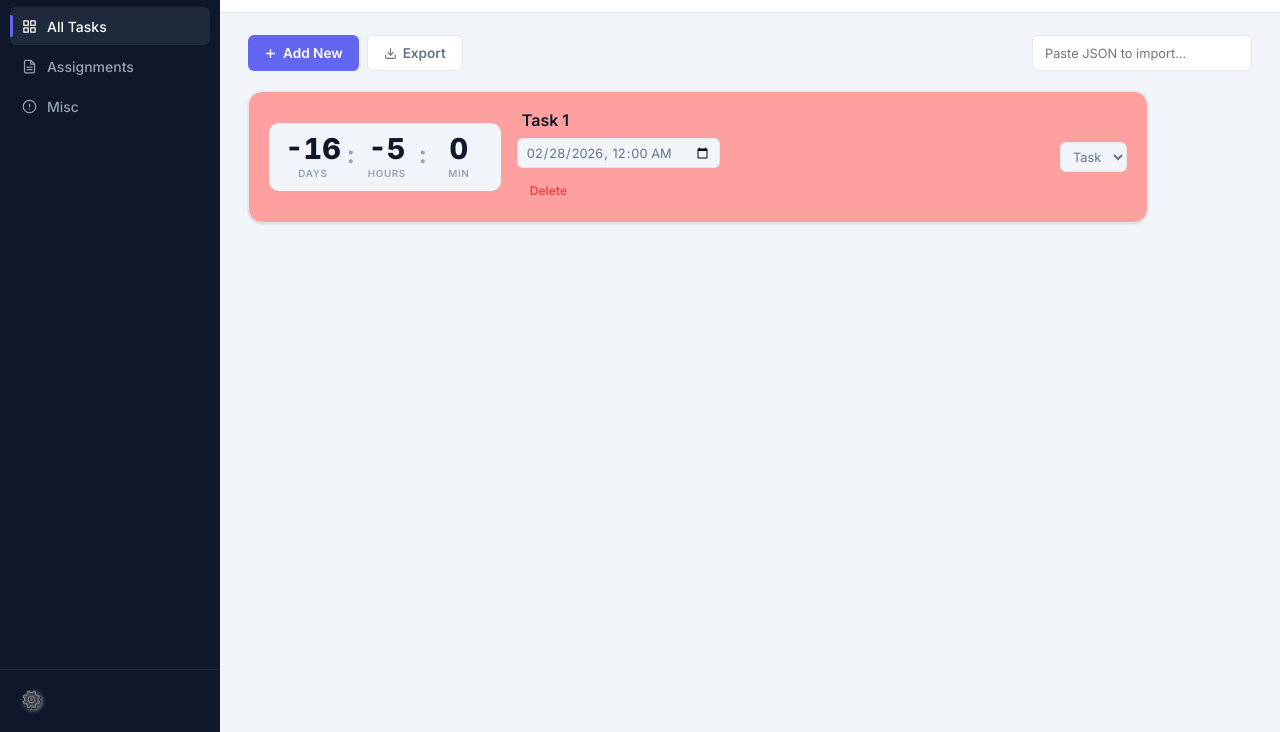
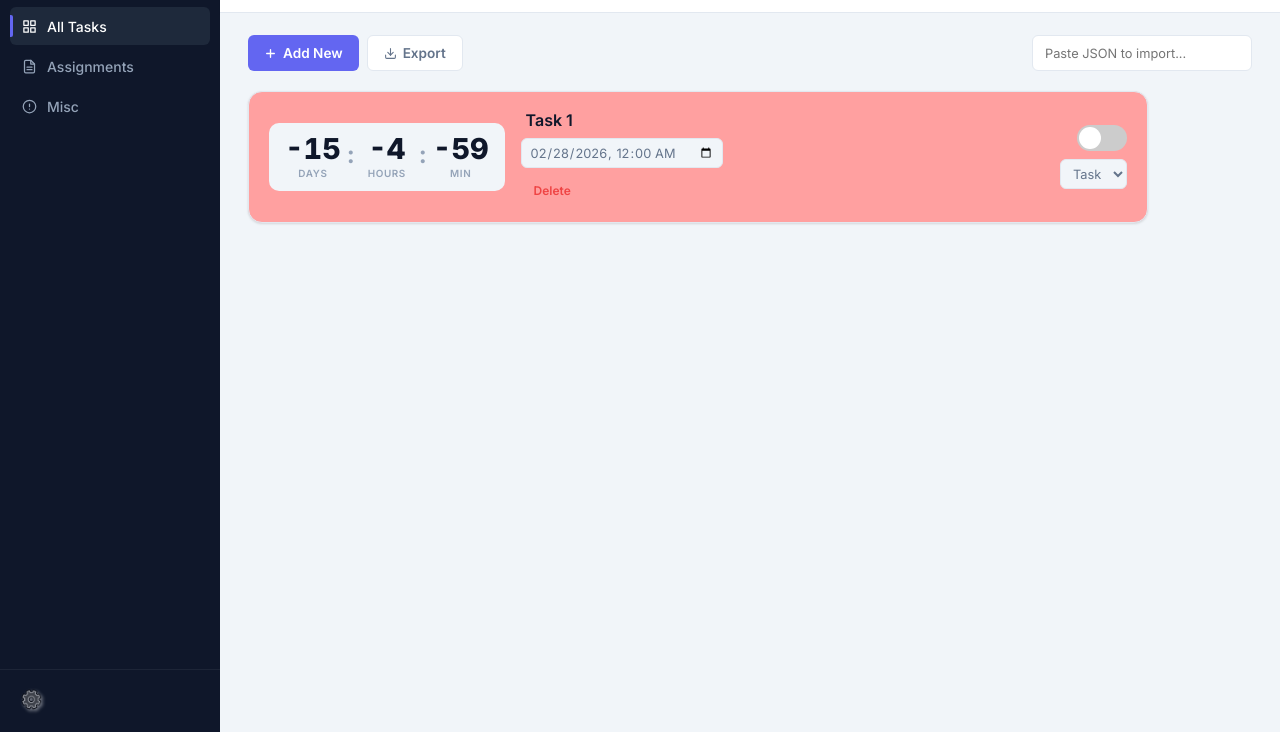
Before and after one commit to midanlorrr/tracker-website-new, a plain HTML site: page index.html in a window 1280 px wide. Shown: the part 68-800 px from the top of the page. Drawn offline with Linux system fonts and the light colour scheme.

Commit message:
Fixed negative time bug and added a switch between full-time and hours-only

```diff
--- a/index.js
+++ b/index.js
@@ -4,6 +4,7 @@ const DAY_MS = 24*60*60*1000;
 const defaultObject = {
     title: 'Task 1',
     type: 'task',
+    time: 'reg',
     dueDate: defaultDate,
     timeRemainingMS: 0,
     id: '0',
@@ -18,6 +19,7 @@ let countdownObjectsArray = [
 ]
 
 let renderType = 'all';
+let timeType = 'reg';
 
 function setActiveNav(activeId) {
     ['all', 'assignments', 'misc'].forEach(id => {
@@ -29,15 +31,16 @@ function renderCountdowns() { // renders each countdown object
     countdownObjectsArray.sort((a, b)=> a.timeRemainingMS - b.timeRemainingMS);
     let countdownGridHTML = ``;
     countdownObjectsArray.forEach((countdownObject)=>{
-        const {title, id, dueDate, type} = countdownObject;
-    const HTML = `
+        const {title, id, dueDate, type, time} = countdownObject;
+        const HTML = `
         <div class="countdown-block" data-id="${id}">
             <div class="time-content">
                 <div class="timebox">
-                    <div class="time-segments">
+                    ${time === 'reg' ?
+                    `<div class="time-segments">
                         <h3 id="days-${id}">00</h3><p>Days</p>
                     </div>
-                    <span class="time-sep">:</span>
+                    <span class="time-sep">:</span>` : ''}
                     <div class="time-segments">
                         <h3 id="hours-${id}">00</h3><p>Hours</p>
                     </div>
@@ -54,6 +57,10 @@ function renderCountdowns() { // renders each countdown object
                     <button class="delete-button" data-action="delete">Delete</button>
                 </div>
                 <div class="extrabox">
+                    <label class="switch">
+                        <input type="checkbox" data-action="toggle-time" ${time !== 'reg' ? 'checked' : ''}>
+                        <span class="slider"></span>
+                    </label>
                     <select name="Type" data-action="select-task" value="${type}">
                         <option value="task" ${type === 'task' ? 'selected' : ''}>Task</option>
                         <option value="misc" ${type === 'misc' ? 'selected' : ''}>Misc</option>
@@ -100,14 +107,16 @@ function extractTime(countdownObject) {
     if (countdownObject.dueDate === 0) {
         return;
     }
-    const {days, hours, minutes, seconds, dueDate, timeRemainingMS} = countdownObject;
+    const {days, hours, minutes, seconds, dueDate, timeRemainingMS, time} = countdownObject;
     const targetDateMS = new Date(dueDate).getTime();
     const diffMs = targetDateMS - Date.now();
     countdownObject.timeRemainingMS = diffMs;
-    countdownObject.days = Math.floor(diffMs / 1000 / 60 / 60 / 24);
-    countdownObject.hours = Math.floor(diffMs / 1000 / 60 / 60) % 24;
-    countdownObject.minutes = Math.floor(diffMs / 1000 / 60) % 60;
-    countdownObject.seconds = Math.floor(diffMs / 1000) % 60;
+    countdownObject.days = diffMs > 0 ? Math.floor(diffMs / 1000 / 60 / 60 / 24) : Math.ceil(diffMs / 1000 / 60 / 60 / 24);
+    countdownObject.hours = time === 'reg' ? (diffMs > 0 ? Math.floor(diffMs / 1000 / 60 / 60) % 24 : Math.ceil(diffMs / 1000 / 60 / 60) % 24) : (
+        diffMs > 0 ? Math.floor(diffMs / 1000 / 60 / 60) : Math.ceil(diffMs / 1000 / 60 / 60)
+    );
+    countdownObject.minutes = diffMs > 0 ? Math.floor(diffMs / 1000 / 60) % 60 : Math.ceil(diffMs / 1000 / 60) % 60;
+    countdownObject.seconds = diffMs > 0 ? Math.floor(diffMs / 1000) % 60 : Math.ceil(diffMs / 1000) % 60;
     //console.log(`${days} days, ${hours} hours, ${minutes} minutes, and ${seconds} seconds`);
 }
 
@@ -120,8 +129,8 @@ function renderTimes() { // renders just the time components
             if (countdownObject.type !== 'misc') return;
         }
         extractTime(countdownObject);
-        const {days, hours, minutes, seconds, id, timeRemainingMS} = countdownObject;
-        document.getElementById(`days-${id}`).innerHTML = days;
+        const {days, hours, minutes, seconds, id, timeRemainingMS, time} = countdownObject;
+        time === 'reg' ? document.getElementById(`days-${id}`).innerHTML = days : '';
         document.getElementById(`hours-${id}`).innerHTML = hours;
         document.getElementById(`minutes-${id}`).innerHTML = minutes;
         if (days < 1) updateCountdownBG(document.querySelector(`[data-id="${id}"]`), timeRemainingMS);
@@ -199,15 +208,8 @@ document.addEventListener('click', (e)=>{
     }
     if (e.target.matches('[data-action="add"]')) {
         countdownObjectsArray.push({
-            title: `Task`,
-            type: 'misc',
-            dueDate: 0,
-            timeRemainingMS: 0,
-            id: crypto.randomUUID(),
-            days: 0,
-            hours: 0,
-            minutes: 0,
-            seconds: 0
+            ...defaultObject,
+            id: crypto.randomUUID()
         });
         renderCountdowns();
     }
@@ -232,7 +234,6 @@ document.addEventListener('click', (e)=>{
         // console.log(id);
         startEditTitle(titleElement);
     }
-    //console.log(countdownObjectsArray);
     if (e.target.matches('#all')) {
         renderType = 'all';
         setActiveNav('all');
@@ -274,6 +275,17 @@ document.addEventListener('change', (e)=>{
         const countdownObject = countdownObjectsArray.find(item=>item.id===id);
         countdownObject.type = typeElement.value;
     }
+    if (e.target.matches('[data-action="toggle-time"]')) {
+        const toggle = e.target.closest('[data-action="toggle-time"]');
+        const id = e.target.closest('[data-id]').dataset.id;
+        const countdownObject = countdownObjectsArray.find(item=>item.id===id);
+        if (toggle.checked) {
+            countdownObject.time = 'hours';
+        } else {
+            countdownObject.time = 'reg';
+        }
+        renderCountdowns();
+    }
     saveData(countdownObjectsArray);
 })
 
--- a/styles.css
+++ b/styles.css
@@ -463,6 +463,45 @@ input[data-action="time-input"]:focus {
   box-shadow: 0 0 0 3px rgba(99, 102, 241, 0.1);
 }
 
+.switch {
+  position: relative;
+  display: inline-block;
+  width: 50px;
+  height: 26px;
+}
+
+.switch input {
+  display: none;
+}
+
+.slider {
+  position: absolute;
+  inset: 0;
+  background: #ccc;
+  border-radius: 26px;
+  cursor: pointer;
+}
+
+.slider::before {
+  content: "";
+  position: absolute;
+  width: 22px;
+  height: 22px;
+  left: 2px;
+  top: 2px;
+  background: white;
+  border-radius: 50%;
+  transition: 0.2s;
+}
+
+/* input:checked + .slider {
+  background: #4CAF50;
+} */
+
+input:checked + .slider::before {
+  transform: translateX(24px);
+}
+
 /* ── Clock ───────────────────────────────────────── */
 
 @property --fill {
```
